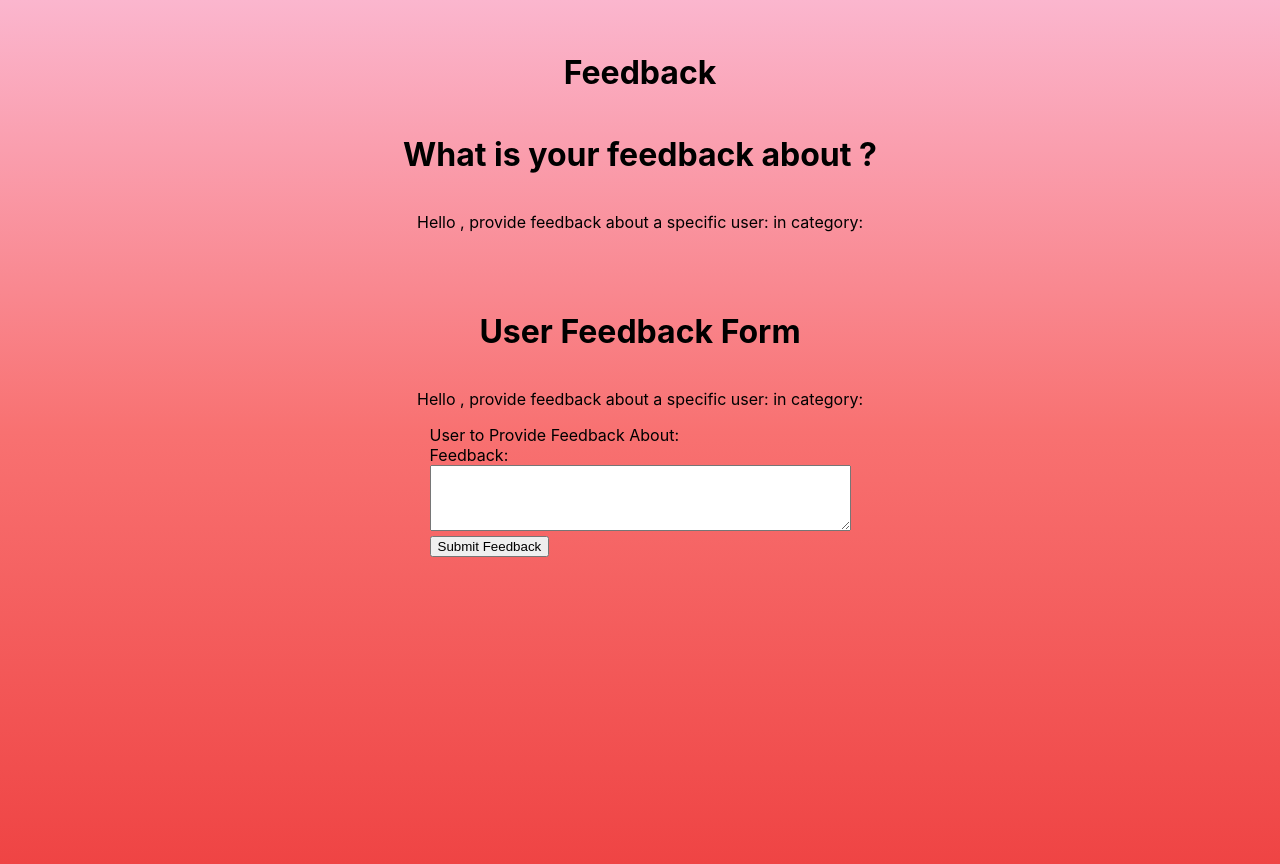
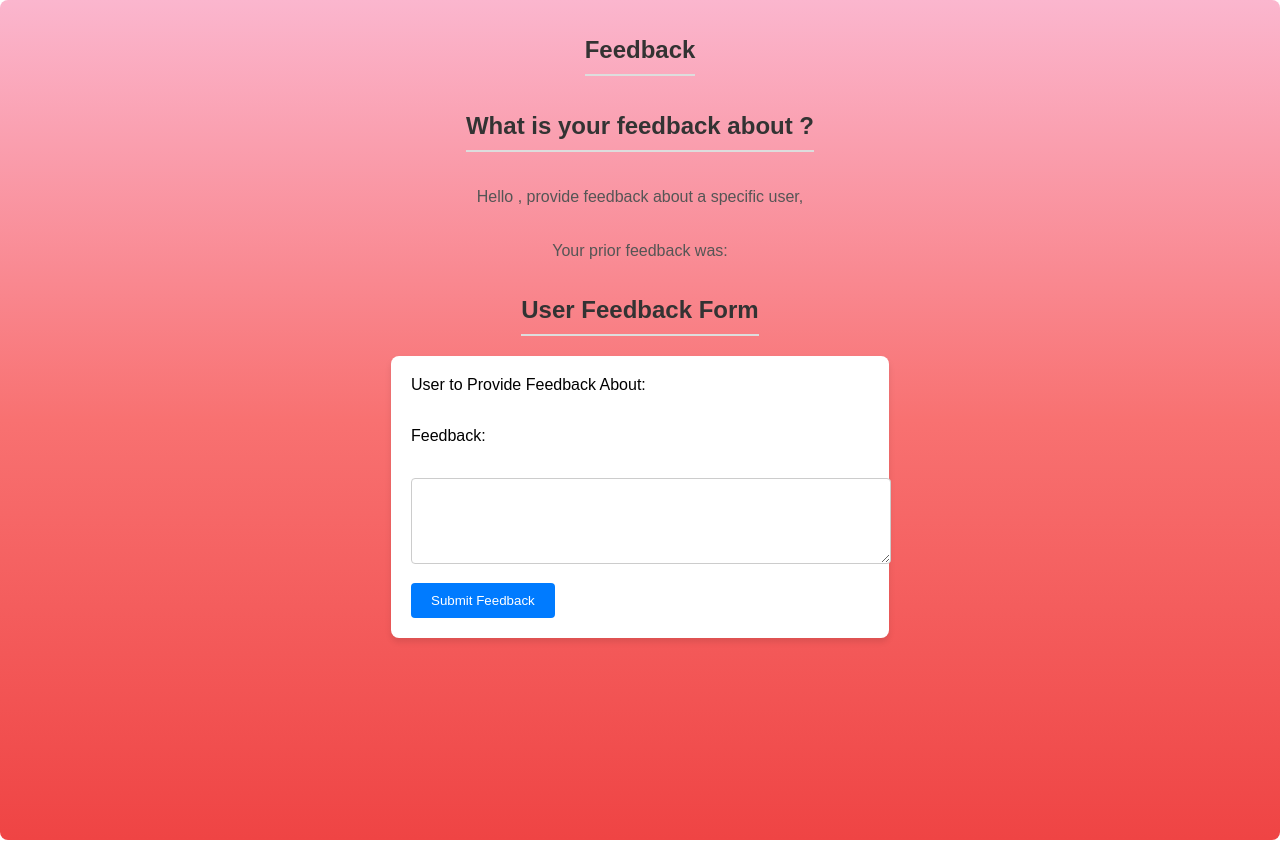
Before and after one commit to ajpieroni/316Heartcoded, a React (Create React App) app in the folder ourapp/reactapp/: page /Feedback in a window 1280 px wide. After the commit the page ends 840 px from the top, so only its background shows below. Built offline with nearby package versions, Linux system fonts and the light colour scheme; no server answers.

Commit message:
added css, fetch names

```diff
--- /dev/null
+++ b/ourapp/reactapp/src/pages/Feedback.css
@@ -0,0 +1,70 @@
+/* UserLanding.css */
+
+.main-container {
+    font-family: Arial, sans-serif;
+    padding: 20px;
+    /* max-width: 800px; */
+    /* margin: 0 auto; */
+    background-color: #f5f5f5;
+    border-radius: 8px;
+  }
+
+  h1 {
+    font-size: 24px;
+    color: #333;
+    border-bottom: 2px solid #ddd;
+    padding-bottom: 10px;
+    margin-bottom: 20px;
+  }
+
+  p {
+    font-size: 16px;
+    color: #555;
+    margin-bottom: 20px;
+  }
+
+  form {
+    background-color: #fff;
+    padding: 20px;
+    border-radius: 8px;
+    box-shadow: 0 4px 6px rgba(0, 0, 0, 0.1);
+  }
+
+  label {
+    font-size: 16px;
+    display: block;
+    margin-bottom: 10px;
+  }
+
+  textarea {
+    width: 100%;
+    padding: 10px;
+    border: 1px solid #ccc;
+    border-radius: 4px;
+    font-size: 14px;
+    margin-bottom: 20px;
+    resize: vertical;
+  }
+
+  input[type="submit"] {
+    background-color: #007BFF;
+    color: #fff;
+    padding: 10px 20px;
+    border: none;
+    border-radius: 4px;
+    cursor: pointer;
+    transition: background-color 0.2s ease-in-out;
+  }
+
+  input[type="submit"]:hover {
+    background-color: #0056b3;
+  }
+
+  /* If you want some space between form elements */
+  form > * {
+    margin-bottom: 15px;
+  }
+
+  form > *:last-child {
+    margin-bottom: 0;
+  }
--- a/ourapp/reactapp/src/pages/Feedback.js
+++ b/ourapp/reactapp/src/pages/Feedback.js
@@ -1,8 +1,9 @@
 import React, { useState, useEffect } from "react";
 import { useContext } from "react";
 import { UserContext } from "../components/contexts/UserContext";
-// import "./UserLanding.css";
+import "./Feedback.css";
 import axios from "axios";
+
 
 export default function Feedback() {
   const [feedback, setFeedback] = useState();
@@ -34,9 +35,8 @@ export default function Feedback() {
 
       const receiverName = await fetchUserNameById(data.receives_uid);
       console.log("reciever name", receiverName);
-      setReceiver(receiverName); // Now, it's the name
+      setReceiver(receiverName);
 
-      // Fetch the sender's name (optional, if sender is not the current user)
       const senderName = await fetchUserNameById(data.gives_uid);
       console.log("sender name", senderName);
       setSender(senderName);
@@ -62,18 +62,14 @@ export default function Feedback() {
       <h1>What is your feedback about {receiver}?</h1>
       <p>
         {" "}
-        Hello {sender}, provide feedback about a specific user: {receiver} in
-        category: {category}
+        Hello {sender}, provide feedback about a specific user, {receiver}
+        {/* , in
+        category: {category} */}
       </p>
 
-      <h1> {feedback}</h1>
+      <p>Your prior feedback was: {feedback}</p>
 
       <h1>User Feedback Form</h1>
-      <p>
-        {" "}
-        Hello {sender}, provide feedback about a specific user: {receiver} in
-        category: {category}
-      </p>
 
       <form action="submit_feedback.php" method="post">
         <label htmlFor="user_to_feedback">
```
